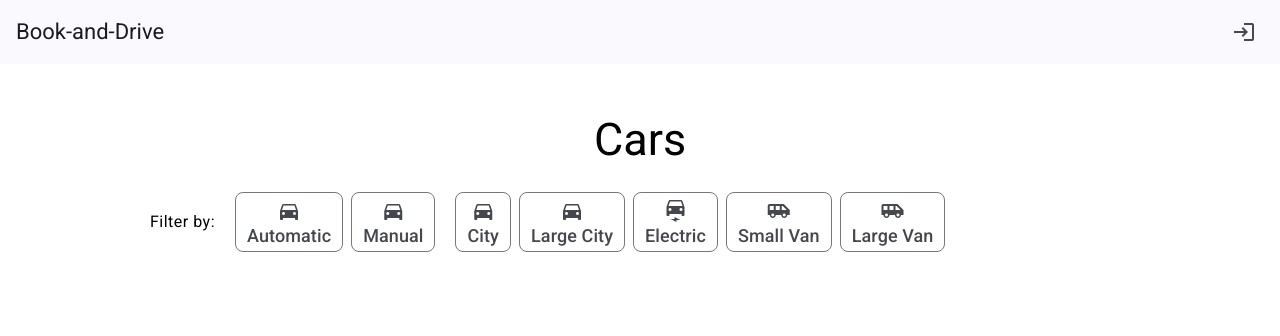
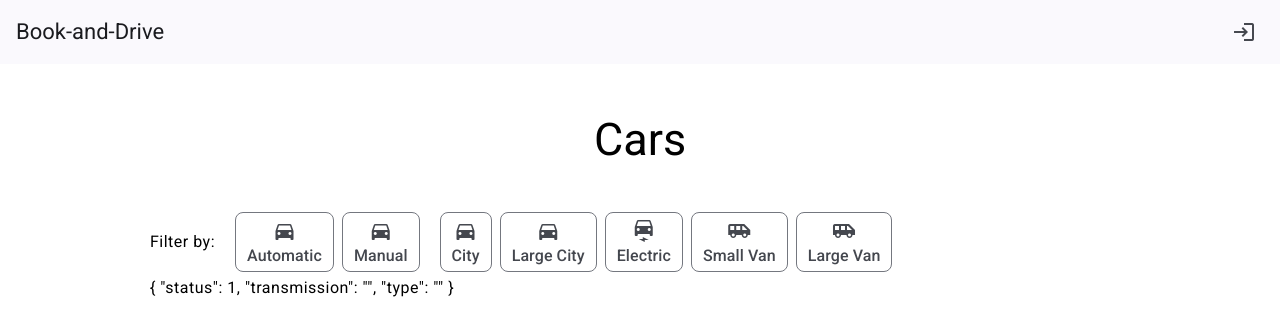
Before and after one commit to VintoLab/BookAndDriveClient, an Angular app: page / in a window 1280 px wide. Both pictures are taken after a click on the button "Ready to travel? GO!". Shown: the top 336 px of the page. Built offline with nearby package versions, Linux system fonts and the light colour scheme.

Commit message:
Add getting data from chips

```diff
--- a/src/app/book-and-drive/admin/cars/cars.component.ts
+++ b/src/app/book-and-drive/admin/cars/cars.component.ts
@@ -9,7 +9,7 @@ import { CarType } from '../../../core/enums/car-type.enum';
 import { CarStatus } from '../../../core/enums/car-status.enum';
 import { CarTransmission } from '../../../core/enums/car-transmission.enum';
 import { GetCarsQueryParams } from '../../../core/models/get-cars-query-params.model';
-import { CarsService } from '../services/cars.service';
+import { CarsService } from '../../../shared/services/cars.service';
 import { Observable } from 'rxjs';
 import { Car } from '../models/car/car.model';
 import { CommonModule } from '@angular/common';
--- a/src/app/book-and-drive/admin/cars/new-car/new-car.component.ts
+++ b/src/app/book-and-drive/admin/cars/new-car/new-car.component.ts
@@ -12,7 +12,7 @@ import { CarType } from '../../../../core/enums/car-type.enum';
 import { MatSelectModule } from '@angular/material/select';
 import { Regexp } from '../../../../core/constants/regexp';
 import { CarDTO } from '../../models/car/car.dto';
-import { CarsService } from '../../services/cars.service';
+import { CarsService } from '../../../../shared/services/cars.service';
 
 @Component({
   selector: 'app-new-car',
--- a/src/app/book-and-drive/main/car-list/car-list.component.html
+++ b/src/app/book-and-drive/main/car-list/car-list.component.html
@@ -6,14 +6,16 @@
   <div class="filters-container">
     <span>Filter by: </span>
 
-    <mat-chip-listbox hideSingleSelectionIndicator>
-      <mat-chip-option class="custom-chip">
+    <!-- filter by transmission -->
+    <mat-chip-listbox hideSingleSelectionIndicator >
+      <mat-chip-option class="custom-chip" [value]="carTransmission.Automatic" (selectionChange)="onCarTransmissionChange($event)">
         <div class="chip-text">
           <mat-icon>directions_car</mat-icon>
           {{ carTransmission.Automatic }}
         </div>
       </mat-chip-option>
-      <mat-chip-option class="custom-chip">
+
+      <mat-chip-option class="custom-chip" [value]="carTransmission.Manual" (selectionChange)="onCarTransmissionChange($event)">
         <div class="chip-text">
           <mat-icon>directions_car</mat-icon>
           {{ carTransmission.Manual }}
@@ -21,42 +23,45 @@
       </mat-chip-option>
     </mat-chip-listbox>
 
+    <!-- filter by type -->
     <mat-chip-listbox hideSingleSelectionIndicator>
-      <mat-chip-option class="custom-chip">
+      <mat-chip-option class="custom-chip" [value]="carType.City" (selectionChange)="onCarTypeChange($event)">
         <div class="chip-text">
           <mat-icon>directions_car</mat-icon>
           City
         </div>
       </mat-chip-option>
-      <mat-chip-option class="custom-chip">
+
+      <mat-chip-option class="custom-chip" [value]="carType.LargeCity" (selectionChange)="onCarTypeChange($event)">
         <div class="chip-text">
           <mat-icon>directions_car</mat-icon>
           Large City
         </div>
       </mat-chip-option>
-      <mat-chip-option class="custom-chip">
+
+      <mat-chip-option class="custom-chip" [value]="carType.Electric" (selectionChange)="onCarTypeChange($event)">
         <div class="chip-text">
           <mat-icon>electric_car</mat-icon>
           Electric
         </div>
       </mat-chip-option>
-      <mat-chip-option class="custom-chip">
+
+      <mat-chip-option class="custom-chip" [value]="carType.SmallVan" (selectionChange)="onCarTypeChange($event)">
         <div class="chip-text">
           <mat-icon>airport_shuttle</mat-icon>
           Small Van
         </div>
       </mat-chip-option>
-      <mat-chip-option class="custom-chip">
+
+      <mat-chip-option class="custom-chip" [value]="carType.LargeVan" (selectionChange)="onCarTypeChange($event)">
         <div class="chip-text">
           <mat-icon>airport_shuttle</mat-icon>
           Large Van
         </div>
       </mat-chip-option>
-
     </mat-chip-listbox>
   </div>
-
   <div class="cars-container">
-
+    <p>{{ queryParams | json}}</p>
   </div>
 </div>
--- a/src/app/book-and-drive/main/car-list/car-list.component.scss
+++ b/src/app/book-and-drive/main/car-list/car-list.component.scss
@@ -11,8 +11,9 @@
   .filters-container {
     display: flex;
     flex-direction: row;
+    align-items: center;
     gap: 20px;
-    align-items: center;
+    margin-top: 20px;
 
 
     .custom-chip {
@@ -21,7 +22,7 @@
       .chip-text {
         display: flex;
         flex-direction: column;
-        font-size: 18px;
+        font-size: 16px;
         align-items: center;
         gap: 3px;
       }
--- a/src/app/book-and-drive/main/car-list/car-list.component.ts
+++ b/src/app/book-and-drive/main/car-list/car-list.component.ts
@@ -1,15 +1,18 @@
 import { Component } from '@angular/core';
-import { MatChipsModule } from '@angular/material/chips';
+import { MatChipSelectionChange, MatChipsModule } from '@angular/material/chips';
 import { MatIconModule } from '@angular/material/icon';
 import { CarType } from '../../../core/enums/car-type.enum';
 import { CarTransmission } from '../../../core/enums/car-transmission.enum';
+import { GetCarsQueryParams } from '../../../core/models/get-cars-query-params.model';
+import { CommonModule } from '@angular/common';
 
 @Component({
   selector: 'app-car-list',
   standalone: true,
   imports: [
     MatChipsModule,
-    MatIconModule
+    MatIconModule,
+    CommonModule
   ],
   templateUrl: './car-list.component.html',
   styleUrl: './car-list.component.scss'
@@ -17,4 +20,26 @@ import { CarTransmission } from '../../../core/enums/car-transmission.enum';
 export class CarListComponent {
   carType = CarType;
   carTransmission = CarTransmission;
+
+  queryParams: GetCarsQueryParams = {
+    status: 1,
+    transmission: '',
+    type: ''
+  }
+
+  onCarTransmissionChange($event: MatChipSelectionChange) {
+    if ($event.selected) {
+      this.queryParams.transmission = $event.source.value;
+    } else {
+      this.queryParams.transmission = '';
+    }
+  }
+
+  onCarTypeChange($event: MatChipSelectionChange) {
+    if ($event.selected) {
+      this.queryParams.type = $event.source.value;
+    } else {
+      this.queryParams.type = '';
+    }
+  }
 }
```
Also changed, not shown: src/app/shared/services/cars.service.ts (renamed from src/app/book-and-drive/admin/services/cars.service.ts, +4 -4 lines).
